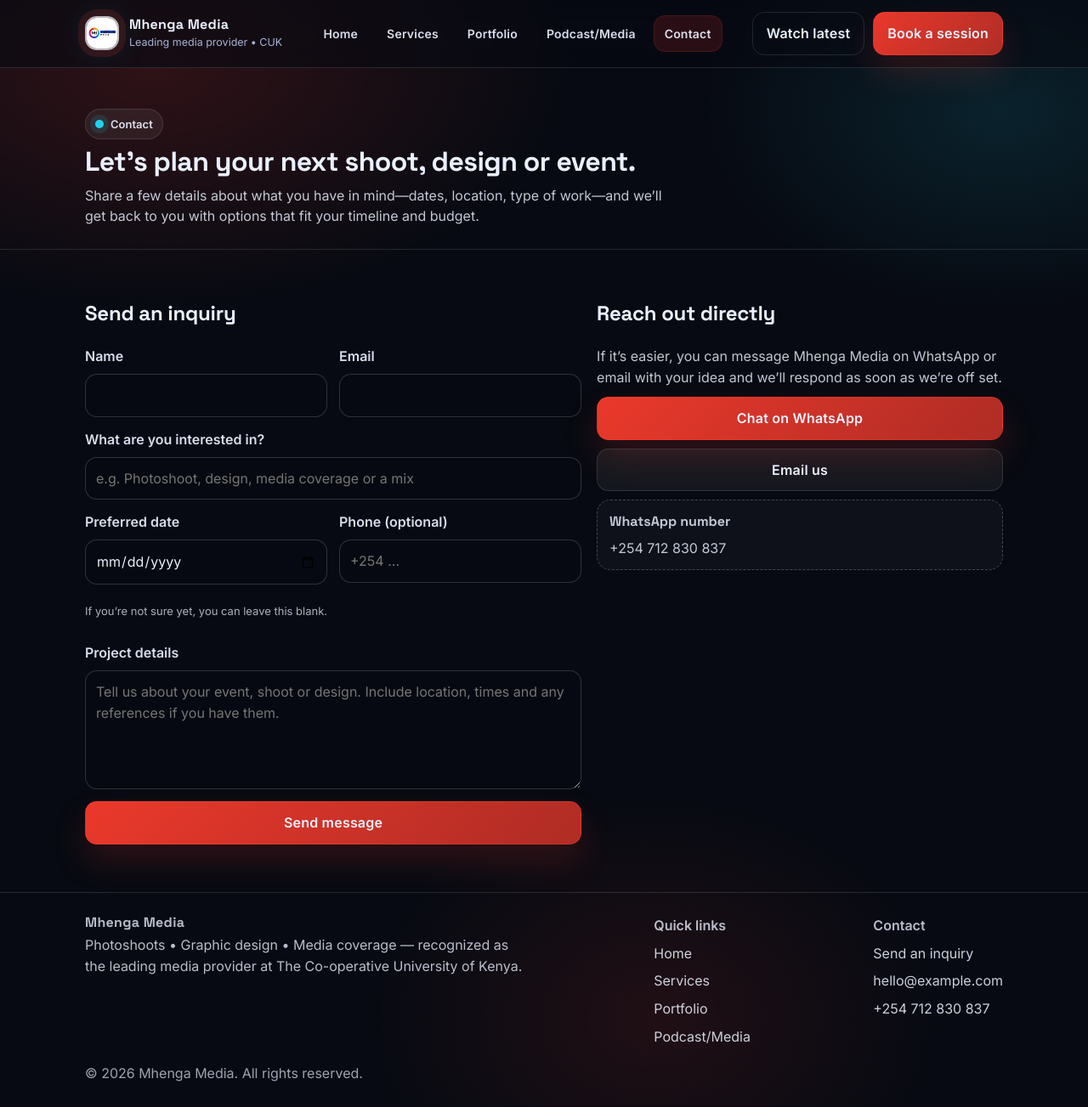
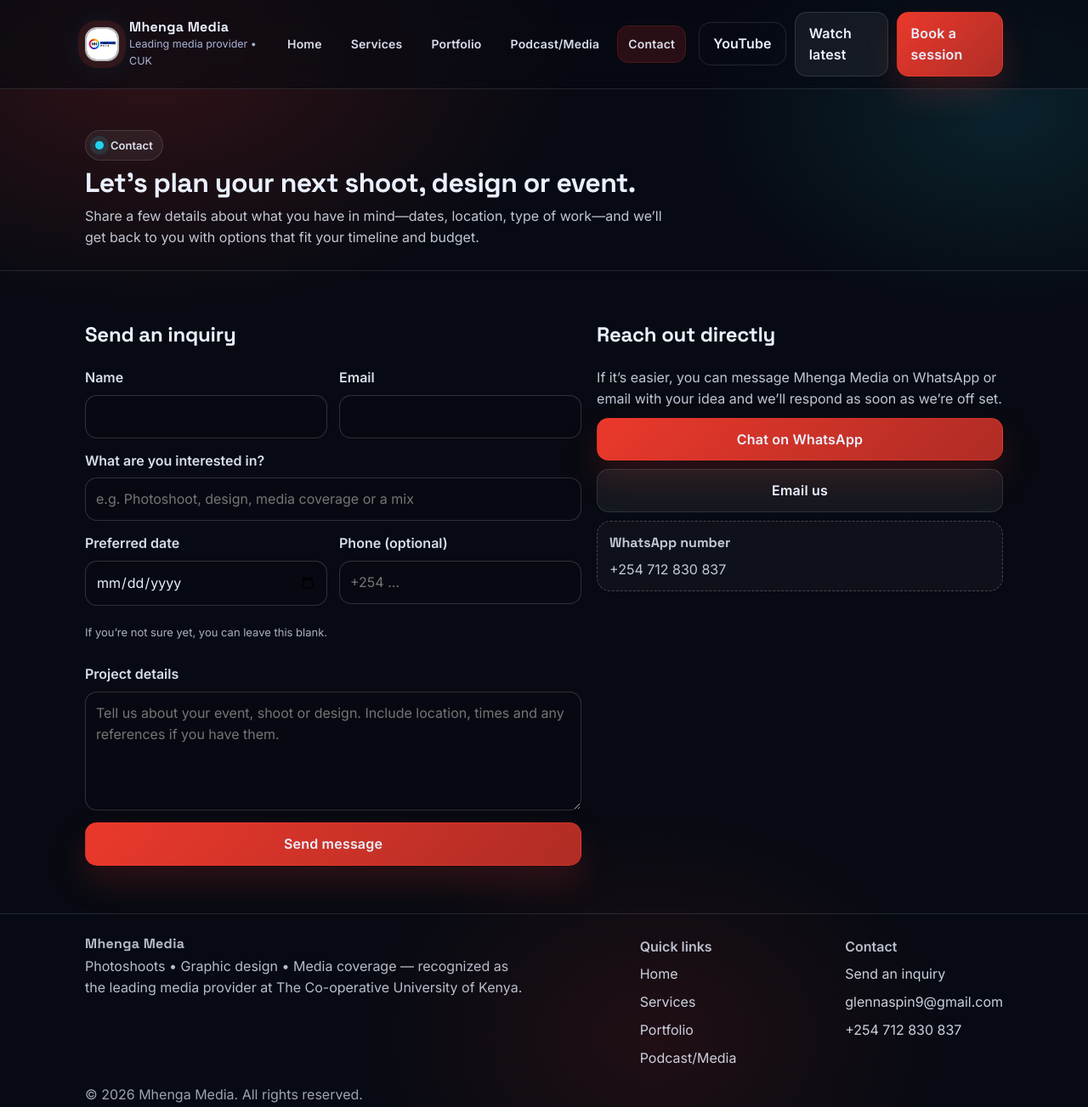
Before and after one commit to Brian1789/Mhenga-media, a plain HTML site: page contact.html in a window 1280 px wide. Shown: the top 1303 px of the page at 85% size. Drawn offline with Linux system fonts and the light colour scheme.

Commit message:
Update contact information and replace "Watch latest" links with YouTube links across multiple pages. Changed email address to glennaspin9@gmail.com for consistency.

```diff
--- a/contact.html
+++ b/contact.html
@@ -57,7 +57,8 @@
           </div>
 
           <div class="nav-cta">
-            <a class="btn btn--ghost" href="media.html">Watch latest</a>
+            <a class="btn btn--ghost" href="https://www.youtube.com/@mhengagee" target="_blank" rel="noreferrer">YouTube</a>
+            <a class="btn" href="media.html">Watch latest</a>
             <a class="btn btn--primary" href="contact.html">Book a session</a>
           </div>
         </nav>
@@ -163,7 +164,7 @@
               >
                 Chat on WhatsApp
               </a>
-              <a class="btn" href="mailto:hello@example.com">Email us</a>
+              <a class="btn" href="mailto:glennaspin9@gmail.com">Email us</a>
               <div class="note">
                 <strong style="font-family:var(--fontDisplay)">WhatsApp number</strong>
                 <div style="margin-top:6px">+254&nbsp;712&nbsp;830&nbsp;837</div>
@@ -195,7 +196,7 @@
           <div style="font-weight:800; margin-bottom:8px">Contact</div>
           <div style="display:grid; gap:8px">
             <a href="contact.html">Send an inquiry</a>
-            <a href="mailto:hello@example.com">hello@example.com</a>
+            <a href="mailto:glennaspin9@gmail.com">glennaspin9@gmail.com</a>
             <a href="tel:+254712830837">+254 712 830 837</a>
           </div>
         </div>
```
Also changed, not shown: Services.html (+3 -2 lines), index.html (+3 -2 lines), media.html (+4 -3 lines), portfolio.html (+3 -2 lines), Assets/1772194172614.jpg.jpeg (added), Assets/1772194175652.jpg.jpeg (added), Assets/1772194180233.jpg.jpeg (added), Assets/1772194183300.jpg.jpeg (added), Assets/1772194189606.jpg.jpeg (added), Assets/1772194199402.jpg.jpeg (added), Assets/IMG-20260127-WA0053(1).jpg.jpeg (added).
